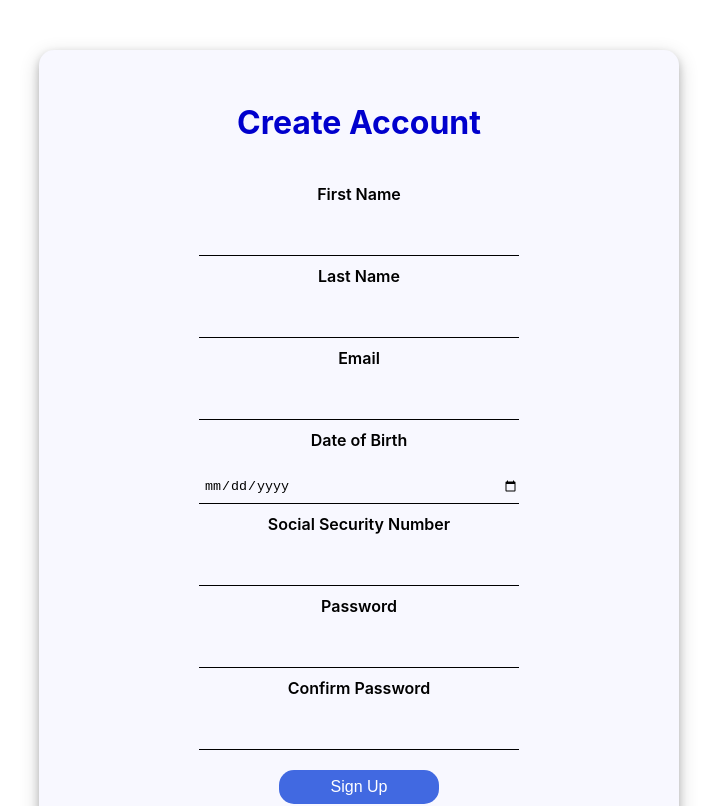
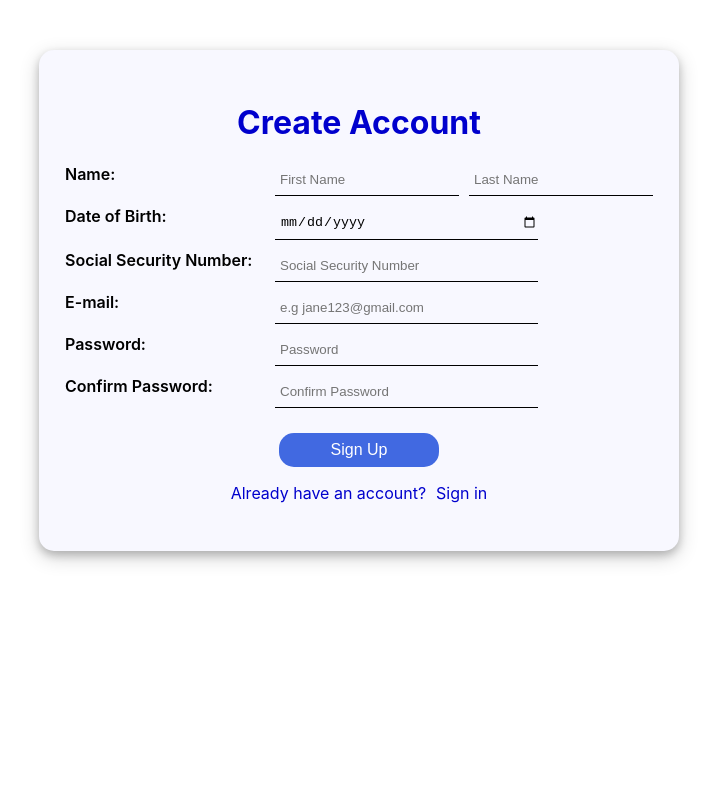
Before and after one commit to TienNguyen93/Secured-Voting, a React (Create React App) app in the folder frontend/: page /signup in a window 1280 px wide. Shown: the top 806 px of the page, without its empty margins (281-998 px from the left). Built offline with nearby package versions, Linux system fonts and the light colour scheme; no server answers.

Commit message:
add restriction on SignupView & fix styling

```diff
--- a/frontend/src/App.css
+++ b/frontend/src/App.css
@@ -24,12 +24,13 @@ table {
   display: flex;
   flex-direction: column;
   gap: 8px;
-  margin: 10px;
+  margin: 20px 10px;
   width: 20rem;
 }
 
 
-.login-wrapper, .voting-page {
+.login-wrapper,
+.voting-page {
   display: flex;
   justify-content: center;
   align-items: center;
@@ -59,7 +60,7 @@ table {
   display: flex;
   flex-direction: column;
   gap: 8px;
-  width: 20rem;
+  /* width: 20rem; */
   margin-bottom: 10px;
 }
 
@@ -118,10 +119,15 @@ button {
   padding-bottom: 8px;
 }
 
+button:hover {
+  box-shadow: 0 4px 8px 0 rgba(0, 0, 0, 0.2), 0 6px 20px 0 rgba(0, 0, 0, 0.19);
+}
+
+
 .child-one {
   display: inline-block;
   vertical-align: middle;
-  margin-right: 80px;
+  margin-right: 10px;
 }
 
 .child-two {
@@ -129,8 +135,13 @@ button {
   vertical-align: middle;
 }
 
+.child-two:hover {
+  opacity: 0.5;
+}
+
 .link {
   text-decoration: none;
+  color: mediumblue;
 }
 
 .error {
@@ -180,19 +191,19 @@ button {
   width: 100%;
 }
 
-.vote-success, .votersList {
+.vote-success,
+.votersList {
   display: flex;
   justify-content: center;
   align-items: center;
   flex-direction: column;
 }
 
-#button-container {
-  width: 100%;
+.button-container {
   display: flex;
   justify-content: center;
   align-items: center;
-  margin-left: -20%;
+  margin-top: 5px;
 }
 
 #signOut {
@@ -205,3 +216,19 @@ button {
 #signOut button {
   background-color: grey;
 }
+
+.wrap {
+  display: grid;
+  gap: 10px;
+  grid-auto-flow: dense;
+  width: auto;
+  grid-template-columns: 200px 5fr 2fr;
+}
+
+/* .signup-form {
+  align-items: left;
+} */
+
+.login-form {
+  margin-top: -25px;
+}
--- a/frontend/src/components/containers/SignupContainer.js
+++ b/frontend/src/components/containers/SignupContainer.js
@@ -29,6 +29,7 @@ const SignupContainer = () => {
 
     const handleSubmit = (e) => {
         e.preventDefault(); // Prevent browser reload/refresh after submit.
+        console.log('enter press')
         if (registerVoter.password !== registerVoter.confirmPassword) {
             alert("Passwords do not match.");
         } else {
--- a/frontend/src/components/views/SigninView.js
+++ b/frontend/src/components/views/SigninView.js
@@ -64,8 +64,8 @@ const SigninView = (props) => {
 
     return (
         <div className="login-wrapper">
-            <h1>Sign In</h1>
-            <form onSubmit={onSubmitForm}>
+            <h1>Login</h1>
+            <form className="login-form" onSubmit={onSubmitForm}>
                 <div className="input-container">
                     <input
                         type="email"
--- a/frontend/src/components/views/SignupView.js
+++ b/frontend/src/components/views/SignupView.js
@@ -1,5 +1,6 @@
 import React from "react";
 import { Link } from "react-router-dom";
+import { useEffect } from "react";
 
 const SignupView = (props) => {
     const { handleChange, handleSubmit } = props;
@@ -7,42 +8,43 @@ const SignupView = (props) => {
     return (
         <div className="signup-wrapper">
             <h1>Create Account</h1>
-            <form onSubmit={(e) => handleSubmit(e)}>
-                <label className="signup-form-label">First Name</label>
-                <br />
+            <form className="signup-form" onSubmit={(e) => handleSubmit(e)}>
+                <div className="wrap">
+                    <label className="signup-form-label">Name:</label>
                     <div className="signup-field">
                         <input
                             type="text"
                             name="firstname"
                             required
+                            placeholder="First Name"
                             onChange={(e) => handleChange(e)}
+                            maxLength={20}
+                            onKeyPress={(event) => {
+                                if (!/[a-zA-Z]/.test(event.key)) {
+                                    event.preventDefault()
+                                }
+                            }}
                         />
                     </div>
-
-                <label className="signup-form-label">Last Name</label>
-                <br />
                     <div className="signup-field">
                         <input
                             type="text"
                             name="lastname"
                             required
+                            placeholder="Last Name"
                             onChange={(e) => handleChange(e)}
+                            maxLength={20}
+                            onKeyPress={(event) => {
+                                if (!/[a-zA-Z]/.test(event.key)) {
+                                    event.preventDefault()
+                                }
+                            }}
                         />
                     </div>
-
-                <label className="signup-form-label">Email</label>
-                <br />
-                <div className="signup-field">
-                    <input
-                        type="email"
-                        name="email"
-                        required
-                        onChange={(e) => handleChange(e)}
-                    />
                 </div>
 
-                <label className="signup-form-label">Date of Birth</label>
-                <br />
+                <div className="wrap">
+                    <label className="signup-form-label">Date of Birth:</label>
                     <div className="signup-field">
                         <input
                             type="date"
@@ -51,16 +53,16 @@ const SignupView = (props) => {
                             onChange={(e) => handleChange(e)}
                         />
                     </div>
+                </div>
 
-                <label className="signup-form-label">
-                    Social Security Number
-                </label>
-                <br />
+                <div className="wrap">
+                    <label className="signup-form-label">Social Security Number:</label>
                     <div className="signup-field">
                         <input
                             type="text"
                             name="ssn"
                             required
+                            placeholder="Social Security Number"
                             maxLength={9}
                             onKeyPress={(event) => {
                                 if (!/[0-9]/.test(event.key)) {
@@ -70,38 +72,68 @@ const SignupView = (props) => {
                             onChange={(e) => handleChange(e)}
                         />
                     </div>
+                </div>
 
-                <label className="signup-form-label">Password</label>
-                <br />
+                <div className="wrap">
+                    <label className="signup-form-label">E-mail:</label>
+                    <div className="signup-field">
+                        <input
+                            type="email"
+                            name="email"
+                            placeholder="e.g jane123@gmail.com"
+                            required
+                            onChange={(e) => handleChange(e)}
+                        />
+                    </div>
+                </div>
+
+                <div className="wrap">
+                    <label className="signup-form-label">Password:</label>
                     <div className="signup-field">
                         <input
                             type="password"
                             name="password"
                             required
+                            placeholder="Password"
+                            minLength={5}
+                            maxLength={10}
                             onChange={(e) => handleChange(e)}
                         />
                     </div>
+                </div>
 
-                <label className="signup-form-label">Confirm Password</label>
-                <br />
+                <div className="wrap">
+                    <label className="signup-form-label">Confirm Password:</label>
                     <div className="signup-field">
                         <input
                             type="password"
                             name="confirmPassword"
                             required
+                            placeholder="Confirm Password"
+                            minLength={5}
+                            maxLength={10}
                             onChange={(e) => handleChange(e)}
                         />
                     </div>
+                </div>
 
                 <div className="button-container">
-                    <button type="submit">Sign Up</button>
+                    <button type="submit">
+                        Sign Up
+                    </button>
                 </div>
             </form>
 
+            <div className="parent">
+                <div className="child-one">
                     <p>Already have an account? </p>
+                </div>
+                <div className="child-two">
                     <Link className="link" to={"/"}>
                         Sign in
                     </Link>
+                </div>
+            </div>
         </div>
     );
 };
--- a/frontend/src/components/views/adminComponents/Candidate.css
+++ b/frontend/src/components/views/adminComponents/Candidate.css
@@ -39,7 +39,7 @@ button {
     width: 10em;
 }
 
-form {
+/* form {
     display: flex;
     flex-direction: column;
     align-items: center;
@@ -47,4 +47,4 @@ form {
     width: 100%;
     height: 100%;
     margin: 20px;
-}
+} */
```
Lines whose indentation alone changed are shown as unchanged.
